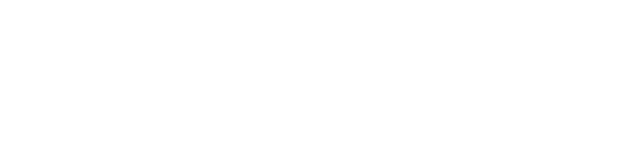
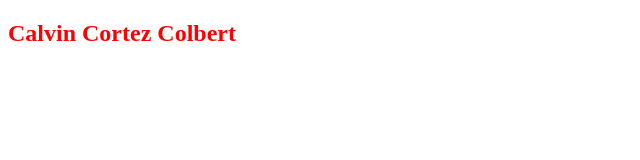
Before and after one commit to CalCode87/foobar, a plain HTML site: page index.html in a window 1280 px wide. Shown: the whole page, without its empty margins (0-640 px from the left). Drawn offline with Linux system fonts and the light colour scheme.

Commit message:
update h2 with my name

```diff
--- a/index.html
+++ b/index.html
@@ -6,6 +6,6 @@
     <title>foobar_git commits</title>
   </head>
   <body>
-    <h2></h2>
+    <h2>Calvin Cortez Colbert</h2>
   </body>
 </html>
```
